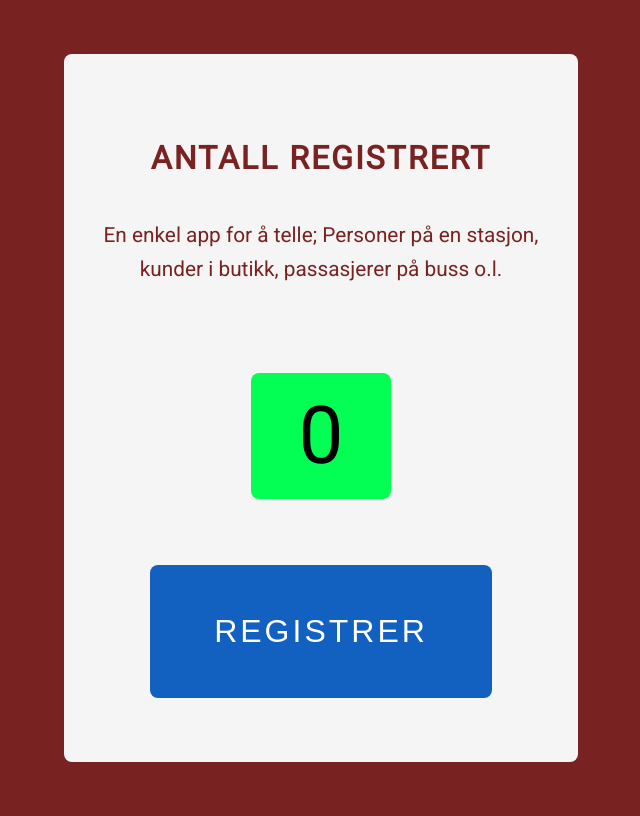
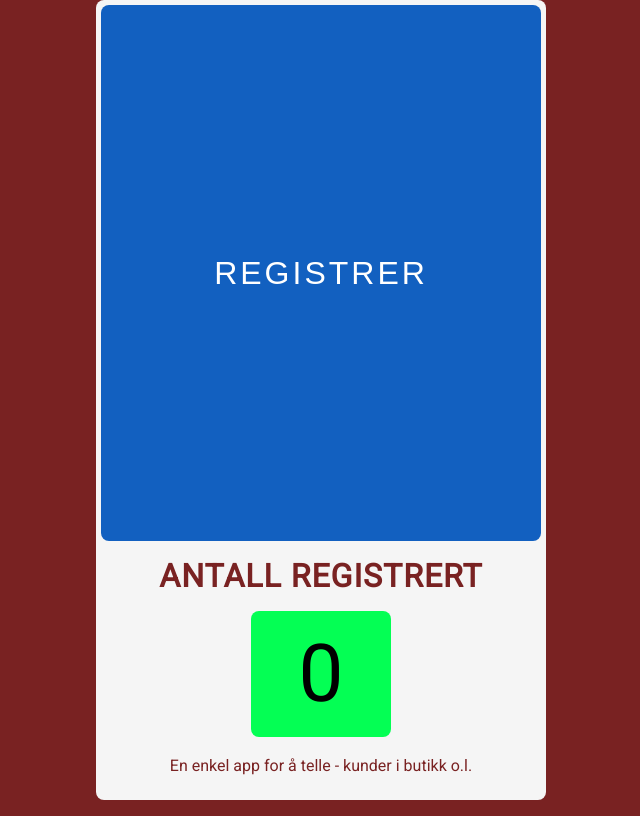
Before and after one commit to Frode10/people-count, a plain HTML site: page index.html in a window 1280 px wide. Shown: the whole page, without its empty margins (319-959 px from the left). Drawn offline with Linux system fonts and the light colour scheme; a web font is replaced by a local one.

Commit message:
big buttton

```diff
--- a/index.html
+++ b/index.html
@@ -11,10 +11,12 @@
 </head>
 <body>
     <div class="wrapper">
+
+        <button id="increment-btn" onclick="increment(); fadeEffect()">Registrer</button>
         <h1>ANTALL REGISTRERT</h1>
-        <p>En enkel app for å telle; Personer på en stasjon, kunder i butikk, passasjerer på buss o.l.</p>
         <h2 id="count-el">0</h2>
-        <button id="increment-btn" onclick="increment(); fadeEffect()">Registrer</button>
+        <p>En enkel app for å telle - kunder i butikk o.l.</p>
+
     </div>
     <script src="script.js"></script>
 </body>
--- a/style.css
+++ b/style.css
@@ -1,3 +1,9 @@
+* {
+    margin:0;
+    padding:0;
+    box-sizing: border-box;
+}
+
 body {
     display: flex;
     flex-direction: column;
@@ -8,24 +14,29 @@ body {
     font-family: 'Roboto', Arial, Helvetica, sans-serif;
 }
 h1 {
-    letter-spacing: 2px;
+    font-size: clamp(1rem, 5vw, 2rem);
+    letter-spacing: 1px;
+    margin-top: 1rem;
+    margin-bottom: 1rem;
 
 }
 p {
-    font-size: 1.3rem;
+    font-size: 1rem;
     line-height: 1.6;
     text-align: center;
     width: 100%;
+    margin-bottom: 1rem;
 }
 .wrapper {
-
    display: flex;
    flex-direction: column;
     align-items: center;
+    justify-content: space-between;
     background-color: whitesmoke;
     width: 100%;
+    height:100vh;
     max-width: 450px;
-    padding: 4rem 2rem 4rem 2rem;
+    padding: 5px 5px 5px 5px;
     border-radius: 8px;
     color:rgb(121, 34, 34)
 
@@ -49,8 +60,12 @@ p {
     font-size: 5rem;
     font-weight: 400;
     text-align: center;
+    margin-bottom:1rem;
 }
 button {
+    margin-top:auto;
+    width:100%;
+    height: 100%;
     background-color: rgb(18, 96, 192);
     color: white;
     font-size: 2rem;
```
